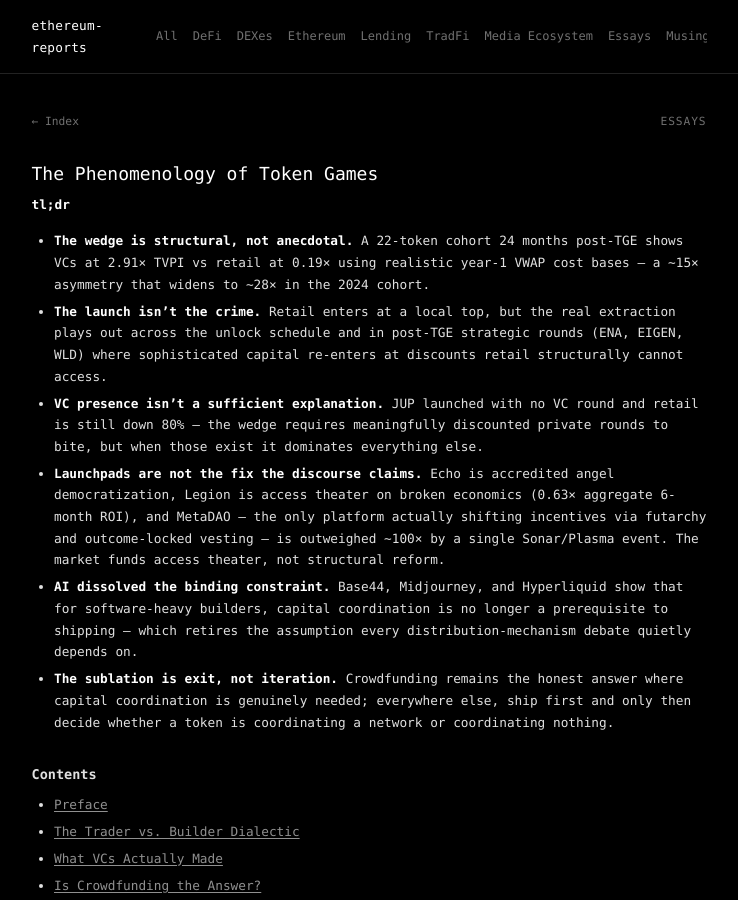
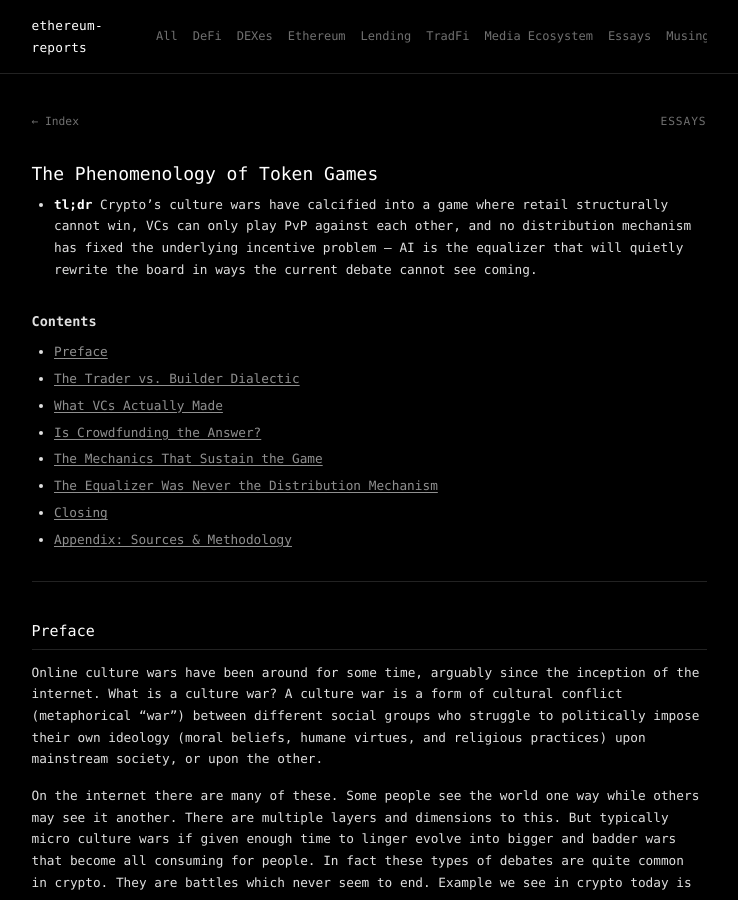
Before and after one commit to 0xapriori/ethereum-reports, a Jekyll site: the page built from essays/the-phenomenology-of-token-games-april-2026.md, in a window 1280 px wide and 900 px high. Shown: the whole window, without its empty margins (271-1009 px from the left). Built offline with Jekyll 4.4.1, drawn with Linux system fonts in a browser that asks for light colours.

Commit message:
tl;dr: collapse to one sentence
Culture wars → structural retail loss → VC PvP → failed distribution
mechanisms → AI as unpredictable equalizer. Single line, em-dash pivot.

Co-Authored-By: Claude Opus 4.6 (1M context) <noreply@anthropic.com>

```diff
--- a/essays/the-phenomenology-of-token-games-april-2026.md
+++ b/essays/the-phenomenology-of-token-games-april-2026.md
@@ -6,14 +6,7 @@ author: "apriori (human), with Claude (editor)"
 
 # The Phenomenology of Token Games
 
-**tl;dr**
-
-- **The wedge is structural, not anecdotal.** A 22-token cohort 24 months post-TGE shows VCs at 2.91× TVPI vs retail at 0.19× using realistic year-1 VWAP cost bases — a ~15× asymmetry that widens to ~28× in the 2024 cohort.
-- **The launch isn't the crime.** Retail enters at a local top, but the real extraction plays out across the unlock schedule and in post-TGE strategic rounds (ENA, EIGEN, WLD) where sophisticated capital re-enters at discounts retail structurally cannot access.
-- **VC presence isn't a sufficient explanation.** JUP launched with no VC round and retail is still down 80% — the wedge requires meaningfully discounted private rounds to bite, but when those exist it dominates everything else.
-- **Launchpads are not the fix the discourse claims.** Echo is accredited angel democratization, Legion is access theater on broken economics (0.63× aggregate 6-month ROI), and MetaDAO — the only platform actually shifting incentives via futarchy and outcome-locked vesting — is outweighed ~100× by a single Sonar/Plasma event. The market funds access theater, not structural reform.
-- **AI dissolved the binding constraint.** Base44, Midjourney, and Hyperliquid show that for software-heavy builders, capital coordination is no longer a prerequisite to shipping — which retires the assumption every distribution-mechanism debate quietly depends on.
-- **The sublation is exit, not iteration.** Crowdfunding remains the honest answer where capital coordination is genuinely needed; everywhere else, ship first and only then decide whether a token is coordinating a network or coordinating nothing.
+- **tl;dr** Crypto's culture wars have calcified into a game where retail structurally cannot win, VCs can only play PvP against each other, and no distribution mechanism has fixed the underlying incentive problem — AI is the equalizer that will quietly rewrite the board in ways the current debate cannot see coming.
 
 ### Contents
 
```
